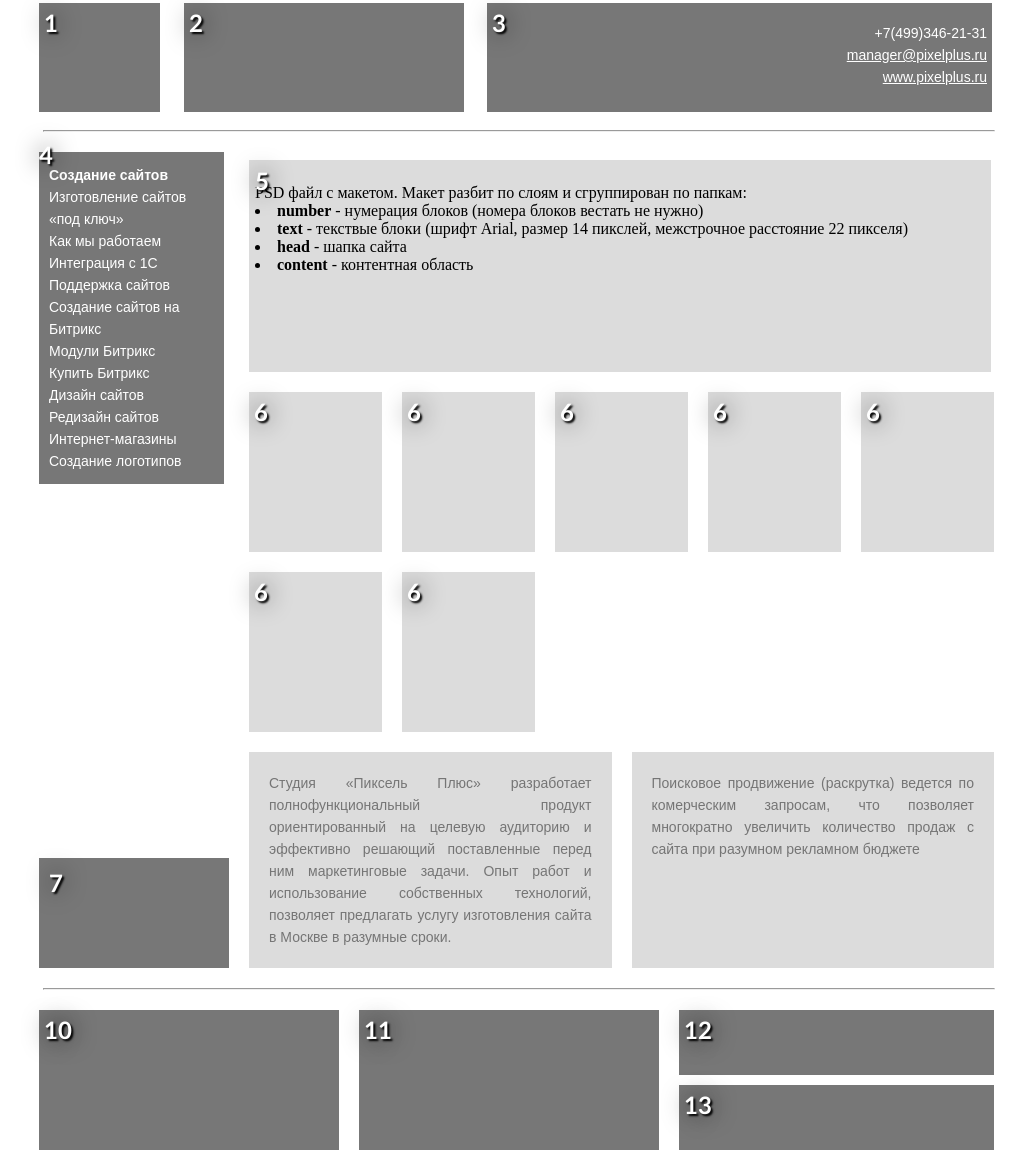
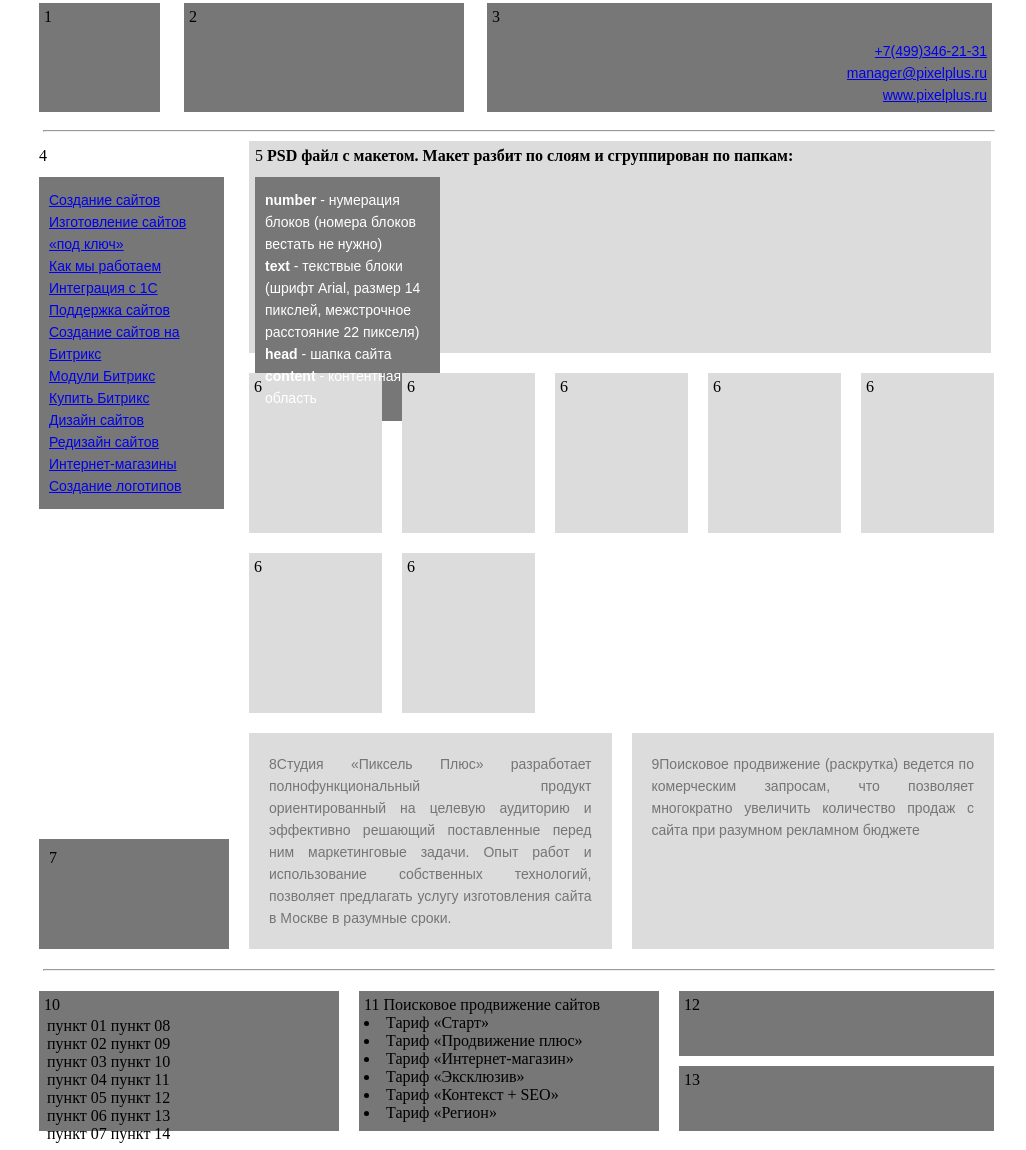
Before and after one commit to ZaikinaEvgeniya/task, a plain HTML site: page index.html in a window 1280 px wide. Shown: the part 7-1157 px from the top of the page, without its empty margins (121-1147 px from the left). Drawn offline with Linux system fonts and the light colour scheme.

Commit message:
Update index.html

```diff
--- a/index.html
+++ b/index.html
@@ -3,74 +3,77 @@
 	<head>
 		<title>practice</title>
 		<meta charset="utf-8">
+		<!--
+		<meta http-equiv="Content-Type" content="text/html; charset=utf-8">
+		<meta name="description" content="Test site as in the picture">
+		-->
 		<link rel="stylesheet" href="style.css">
 	</head>
 
 	<body>
 	<div class="rap">
 		<header>
-		<div class="block1"><h2>1</h2></div>
-		<div class="block2"><h2>2</h2></div>
-		<div class="block3"><h2>3</h2>
-			<p>+7(499)346-21-31<br>
-				<u>
-				manager@pixelplus.ru<br>
-				www.pixelplus.ru
-				</u>
-			</p>
-
+			<div class="block1"><span>1</span></div>
+			<div class="block2"><span>2</span></div>
+			<div class="block3"><span>3</span>
+				<p id="contact">
+				<a id="contact" href="tel:+7(499)346-21-31">+7(499)346-21-31</a></br>
+				<a id="link" href="mailto:manager@pixelplus.ru">manager@pixelplus.ru</a></br>
+				<a id="link" href="http://www.pixelplus.ru">www.pixelplus.ru</a>
+				<p>
 			</div>
 		</header>
+		<hr>
 
-	<hr>
-	<div class="clear"></div>
 		<div id="table">
-			<aside><h2>4</h2>
-				<ul>
-					<li><b>Создание сайтов</b><br></li>
-					<li>Изготовление сайтов<br></li>
-					<li>«под ключ»<br></li>
-					<li>Как мы работаем <br></li>
-					<li>Интеграция с 1С <br></li>
-					<li>Поддержка сайтов  <br></li>
-					<li>Создание сайтов на Битрикс  <br></li>
-					<li>Модули Битрикс  <br></li></li>
-					<li>Купить Битрикс  <br></li>
-					<li>Дизайн сайтов  <br></li>
-					<li>Редизайн сайтов  <br></li>
-					<li>Интернет-магазины <br></li>
-					<li>Создание логотипов  <br></li>
+			<aside>
+				<span>4</span>
+				<ul class="menu">
+					<li><a href="#">Создание сайтов</a></li>
+					<li><a href="#">Изготовление сайтов</a></li>
+					<li><a href="#">«под ключ»</a></li>
+					<li><a href="#">Как мы работаем</a></li>
+					<li><a href="#">Интеграция с 1С</a></li>
+					<li><a href="#">Поддержка сайтов</a></li>
+					<li><a href="#">Создание сайтов на Битрикс</a></li>
+					<li><a href="#">Модули Битрикс</a></li>
+					<li><a href="#">Купить Битрикс</a></li>
+					<li><a href="#">Дизайн сайтов</a></li>
+					<li><a href="#">Редизайн сайтов</a></li>
+					<li><a href="#">Интернет-магазины</a></li>
+					<li><a href="#">Создание логотипов </a></li>
 				</ul>
-
-				<div class="block7"><h2>7</h2> <br><br><br><br><br></div>
+				<div class="block7"><span>7</span> <br><br><br><br><br></div>
 			</aside>
 
 			<main>
-				<div class="block5"><h2>5</h2><br>
-					PSD файл с макетом. Макет разбит по слоям и сгруппирован по папкам:
+				<div class="block5"><span>5</span>
+					<b>PSD файл с макетом. Макет разбит по слоям и сгруппирован по папкам:</b>
+					<ul>
 						<li><b>number</b> - нумерация блоков (номера блоков вестать не нужно) </li>
 						<li><b>text</b> - текствые блоки (шрифт Arial, размер 14 пикслей, межстрочное расстояние 22 пикселя)</li>
 						<li><b>head</b> - шапка сайта</li>
 						<li><b>content</b> - контентная область </li>
+					</ul>
 				</div>
-				<div class="block6_1"><h2>6</h2></div>
-				<div class="block6"><h2>6</h2></div>
-				<div class="block6"><h2>6</h2></div>
-				<div class="block6"><h2>6</h2></div>
-				<div class="block6"><h2>6</h2></div>
+				<div class="block6_1"><span>6</span></div>
+				<div class="block6"><span>6</span></div>
+				<div class="block6"><span>6</span></div>
+				<div class="block6"><span>6</span></div>
+				<div class="block6"><span>6</span></div>
 
-				<div class="block6_1"><h2>6</h2></div>
-				<div class="block6"><h2>6</h2></div>
+				<div class="block6_1"><span>6</span></div>
+				<div class="block6"><span>6</span></div>
 
 				<div id="columns">
-     				<div id="center">Студия «Пиксель Плюс» разработает полнофункциональный
+     				<div id="center"><span>8</span>Студия «Пиксель Плюс» разработает полнофункциональный
       				продукт ориентированный на целевую аудиторию и эффективно решающий
       				поставленные перед ним маркетинговые задачи. Опыт работ и использование
       				собственных технологий, позволяет предлагать услугу изготовления сайта
       				в Москве в разумные сроки.
  				 	</div>
 
-     				<div id="right">Поисковое продвижение (раскрутка) ведется по
+     				<div id="right"><span>9</span>Поисковое продвижение (раскрутка) ведется по
      				комерческим запросам, что позволяет многократно увеличить
      				количество продаж с сайта при разумном рекламном бюджете
      				</div>
@@ -80,12 +83,37 @@
 
 		<hr>
 		<footer>
-			<div class="block10"><h2>10</h2>
-
+			<div class="block10"><span>10</span>
+				<table>
+					<td>
+						пункт 01</br>
+						пункт 02</br>
+						пункт 03</br>
+						пункт 04</br>
+						пункт 05</br>
+						пункт 06</br>
+						пункт 07
+					<td>
+						пункт 08</br>
+						пункт 09</br>
+						пункт 10</br>
+						пункт 11</br>
+						пункт 12</br>
+						пункт 13</br>
+						пункт 14
+				</table>
 			</div>
-			<div class="block11"><h2>11</h2></div>
-			<div class="block12"><h2>12</h2></div>
-			<div class="block13"><h2>13</h2></div>
+			<div class="block11"><span>11</span>
+				Поисковое продвижение сайтов
+				<li>Тариф «Старт»</li>
+				<li>Тариф «Продвижение плюс»</li>
+				<li>Тариф «Интернет-магазин»</li>
+				<li>Тариф «Эксклюзив»</li>
+				<li>Тариф «Контекст + SEO»</li>
+				<li>Тариф «Регион»</li>
+			</div>
+			<div class="block12"><span>12</span></div>
+			<div class="block13"><span>13</span></div>
 		</footer>
 	</div>
 	</body>
```
Lines whose indentation alone changed are shown as unchanged.
